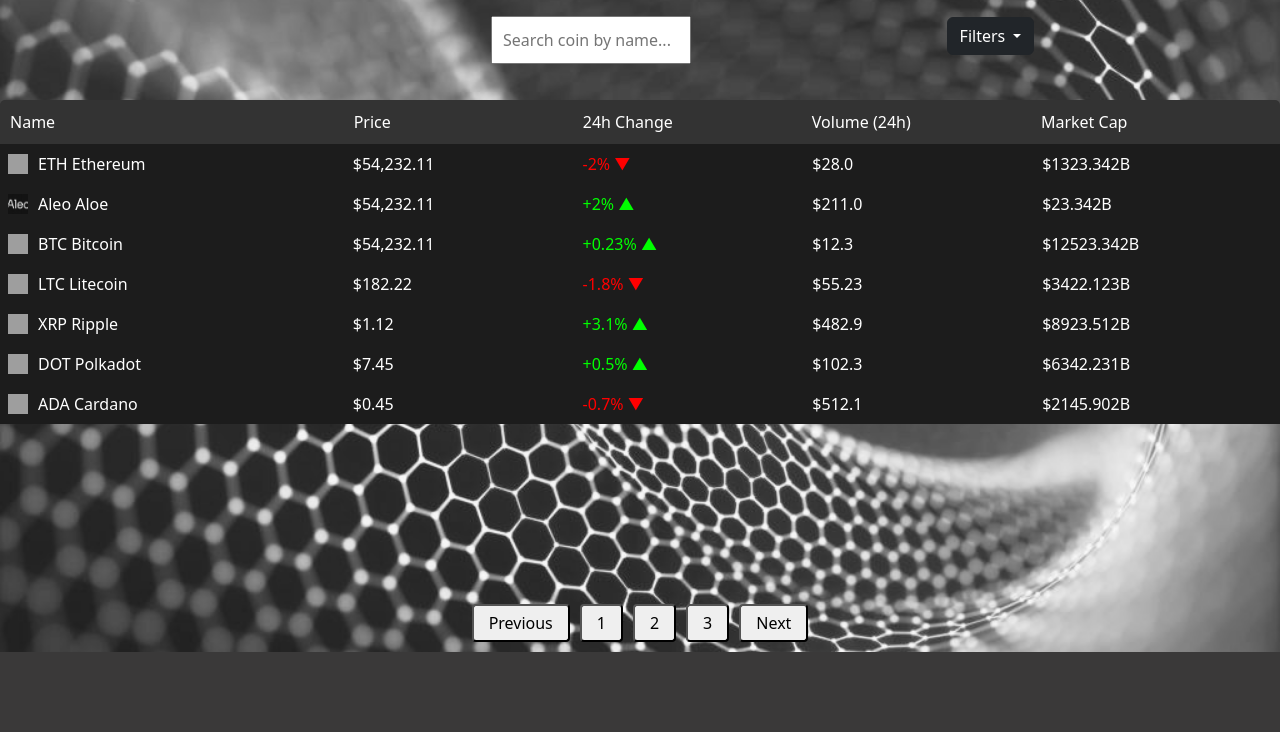
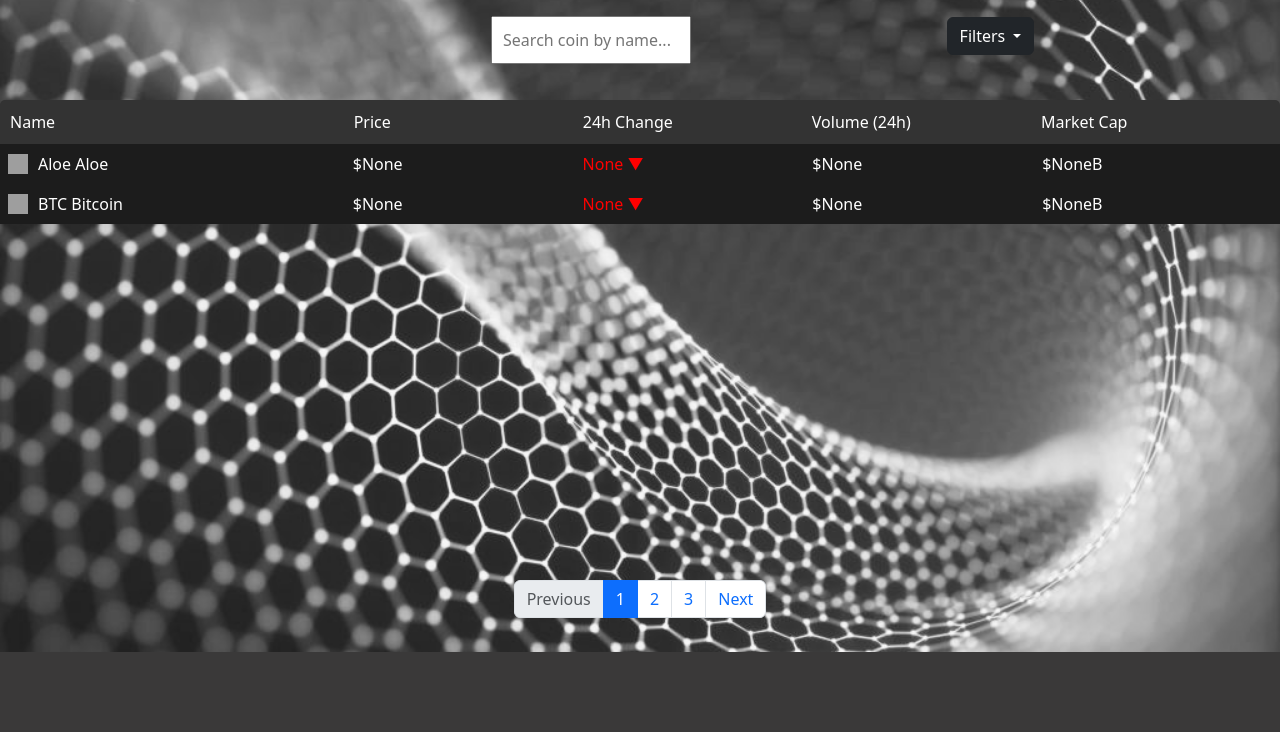
Before and after one commit to slavikDe/crypto_viewer, a Django app: page / in a window 1280 px wide. Shown: the part 68-800 px from the top of the page. Run offline with Django 4.2, Linux system fonts and the light colour scheme; data comes from the database, SQL or seed files in the repository; both versions use the stored data as it was after the commit; some libraries are stand-ins or nearby versions; grey boxes are pictures that could not be loaded.

Commit message:
Pagination done, option - GET params

```diff
--- a/coins/models.py
+++ b/coins/models.py
@@ -2,8 +2,7 @@
 from django.core.validators import FileExtensionValidator
 
 class Coins(models.Model):
-    image = models.FileField(upload_to='media/coinIcons', blank=True, null=True, verbose_name='image'
-                             ,validators=[FileExtensionValidator(allowed_extensions=['jpg', 'jpeg', 'png'])])
+    image = models.ImageField(upload_to='media/coinIcons', blank=True, null=True, verbose_name='image')
     symbol = models.CharField(max_length=10, unique=True, verbose_name="Symbol", blank=True, null=True)
     name = models.CharField(max_length=100, blank=True, null=True, verbose_name="Name")
     slug = models.SlugField(max_length=100, unique=True, verbose_name="URL", blank=True, null=True)
@@ -19,3 +18,4 @@
         db_table = 'coins'
         verbose_name = 'coin'
         verbose_name_plural = 'coins'
+        ordering = ('symbol',)
--- a/coins/urls.py
+++ b/coins/urls.py
@@ -4,7 +4,5 @@
 app_name = 'coins'
 
 urlpatterns = [
-    path('BTC/', views.coin, name='coin'),
-
-
+    path('<slug:coin_slug>/', views.coin, name='coin'),
 ]
--- a/crypto_viewer/urls.py
+++ b/crypto_viewer/urls.py
@@ -16,18 +16,24 @@
 """
 from django.contrib import admin
 from django.urls import path, include
+from django.conf.urls.static import static
 
+from crypto_viewer import settings
 
 urlpatterns = [
     path('admin/', admin.site.urls),
     path('', include('main.urls', namespace='main')),
-    path('coins/', include('coins.urls', namespace='coins')),
-    # path('login/', include('users.urls', namespace='user')),
+    path('coin/', include('coins.urls', namespace='coins')),
 ]
 
+if settings.DEBUG:
+    urlpatterns += [path("__debug__/", include("debug_toolbar.urls")),
+                    ]
+    urlpatterns += static(settings.MEDIA_URL, document_root=settings.MEDIA_ROOT)
 
-# www.com   main:coins_list
-# www.com/admin/
-# www.com/main/ main:home
-# www.com/coins/<coinName>/
-# www.com
+# localhost:port                    main:home ((greetings page/login suggest))
+# localhost:port/coins              main:coin_list (list of coins)
+# localhost:port/coins/page2        main:coin_list (list of coins + pagination)
+# localhost:port/coins/<coinName>   coins:coin
+
+# localhost:port/admin/
--- a/main/templates/main/coins_list.html
+++ b/main/templates/main/coins_list.html
@@ -17,8 +17,8 @@
                 <form action=""  method="get" class="dropdown-menu bg-dark" data-bs-theme="dark">
                     <p class="text-white mx-3 mt-3">Sorting by price:</p>
                     <div class="form-check text-white mx-3">
-                        <input class="form-check-input" type="radio" name="order_by_price" id="flexRadioDefault1" value="default" checked>
-                        <label class="form-check-label" for="flexRadioDefault1">
+                        <input class="form-check-input" type="radio" name="order_by_price" id="flexRadioDefaultPrice" value="default" checked>
+                        <label class="form-check-label" for="flexRadioDefaultPrice">
                             Default
                         </label>
                     </div>
@@ -53,6 +53,19 @@
                             Volume Down
                         </label>
                     </div>
+                    <p class="text-white mx-3 mt-3">Sorting by name:</p>
+                    <div class="form-check text-white mx-3">
+                        <input class="form-check-input" type="radio" name="order_by_name" id="flexRadioNameAsc" value="Asc" checked>
+                        <label class="form-check-label" for="flexRadioNameAsc">
+                            Name asc
+                        </label>
+                    </div>
+                    <div class="form-check text-white mx-3">
+                        <input class="form-check-input" type="radio" name="order_by_name" id="flexRadioNameDec" value="Des" >
+                        <label class="form-check-label" for="flexRadioNameDec">
+                            Name dec
+                        </label>
+                    </div>
                     <button type="submit" class="btn btn-primary mx-3 mt-3">Use</button>
                 </form>
             </div>
@@ -76,13 +89,13 @@
 
                 {% for coin in coins  %}
 
-                    <div class="coin_item_wrapper" onclick="window.location.href='{% url 'coins:coin' %}'">
+                    <div class="coin_item_wrapper" onclick="window.location.href='{% url 'coins:coin' coin.slug %}'">
                         <div class="coin_item">
                             <div class="coin name" >
                                 {% if coin.image %}
-                                	<img src="{% static coin.image %}" alt="logo" class="coin_logo">
+                                	<img src="{{ coin.image.url }}" alt="logo" class="coin_logo">
                                     {% else %}
-                                	<img src="#" alt="logo" class="coin_logo">
+                                	<img src="{% static 'deps/images/Not found image.png' %}" alt="logo" class="coin_logo">
                                 {% endif %}
                                 <span class="coin_text">{{ coin.symbol }} {{ coin.name }}</span>
                             </div>
@@ -106,13 +119,30 @@
             <!--  content coin end    -->
         </div>
     </div>
-    <div class="pagination">
-        <button id="prev-btn" style="border-radius: 4px">Previous</button>
-        <button id="next-btn1" style="border-radius: 4px">1</button>
-        <button id="next-btn2" style="border-radius: 4px">2</button>
-        <button id="next-btn3" style="border-radius: 4px">3</button>
-        <button id="next-btn" style="border-radius: 4px">Next</button>
-    </div>
+
+    <!-- Pagination -->
+        <nav aria-label="Page navigation example">
+            <ul class="pagination justify-content-center my-4 custom-shadow d-flex">
+                <li class="page-item {% if not coins.has_previous %}disabled{% endif %}  ">
+                  <a class="page-link" href="{% if coins.has_previous %}?page={{ coins.previous_page_number }}{% else %}#
+                  {% endif %}">Previous</a>
+                </li>
+
+                {% for page in coins.paginator.page_range %}
+                    {% if page >= coins.number|add:-2 and page <= coins.number|add:2 %}
+                    	<li class="page-item {% if coins.number == page %} active {% endif %} ">
+                            <a class="page-link" href="?page={{ page }}" >{{ page }}</a>
+                        </li>
+                    {% endif %}
+                {% endfor %}
+
+               <li class="page-item {% if not coins.has_next %}disabled{% endif %}  ">
+                  <a class="page-link" href="{% if coins.has_next %}?page={{ coins.next_page_number }}{% else %}#
+                  {% endif %}">Next</a>
+                </li>
+            </ul>
+        </nav>
+
 {% endblock %}
 
 {% block footer %}
--- a/main/views.py
+++ b/main/views.py
@@ -1,67 +1,21 @@
-from django.http import HttpResponse
+from django.core.paginator import Paginator
 from django.shortcuts import render
+
+from coins.models import Coins
+
 
 # Create your views here.]
 def coin_list(request):
+    page = request.GET.get('page', 1)
+
+    coins = Coins.objects.all()
+
+    paginator = Paginator(coins, 2)
+    current_page = paginator.page(page)
+
     context = {
         'title': 'Coins',
-        'coins': [
-            {'image': 'deps/images/coinLogo/eth.png',
-             'name': 'Ethereum',
-             'symbol': 'ETH',
-             'change': '-2%',
-             'price': '54,232.11',
-             'volume': 28.000,
-             'cap': 1_323.342},
-
-            {'image': 'deps/images/coinLogo/aleo.jpeg',
-             'name': 'Aloe',
-             'price': '54,232.11',
-             'symbol': 'Aleo',
-             'change': '+2%',
-             'volume': 211.000,
-             'cap': 23.342},
-
-            {'image': 'deps/images/coinLogo/Untitled.png',
-             'price': '54,232.11',
-             'name': 'Bitcoin',
-             'symbol': 'BTC',
-             'change': '+0.23%',
-             'volume': 12.300,
-             'cap': 12_523.342},
-
-            {'image': '',
-             'name': 'Litecoin',
-             'symbol': 'LTC',
-             'change': '-1.8%',
-             'price': '182.22',
-             'volume': 55.230,
-             'cap': 3_422.123},
-
-            {'image': '',
-             'name': 'Ripple',
-             'symbol': 'XRP',
-             'change': '+3.1%',
-             'price': '1.12',
-             'volume': 482.900,
-             'cap': 8_923.512},
-
-            {'image': '',
-             'name': 'Polkadot',
-             'symbol': 'DOT',
-             'change': '+0.5%',
-             'price': '7.45',
-             'volume': 102.300,
-             'cap': 6_342.231},
-
-            {'image': '',
-             'name': 'Cardano',
-             'symbol': 'ADA',
-             'change': '-0.7%',
-             'price': '0.45',
-             'volume': 512.100,
-             'cap': 2_145.902}
-        ]
+        'coins': current_page,
     }
 
     return render(request, 'main/coins_list.html', context)
```
Also changed, not shown: coins/templates/coins/coin.html (+8 -2 lines), coins/views.py (+9 -2 lines), crypto_viewer/settings.py (+6 -1 lines), static/deps/css/coin.css (+6 -1 lines), db.sqlite3.
